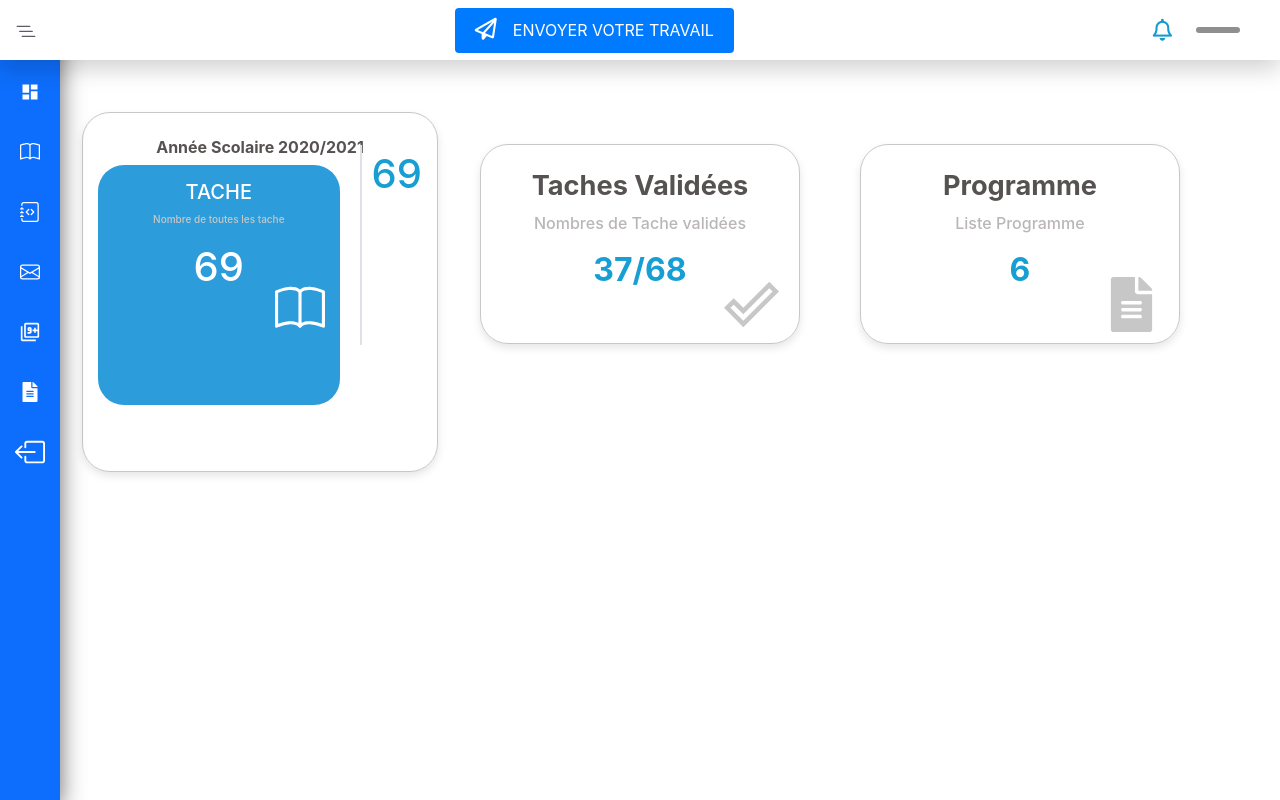
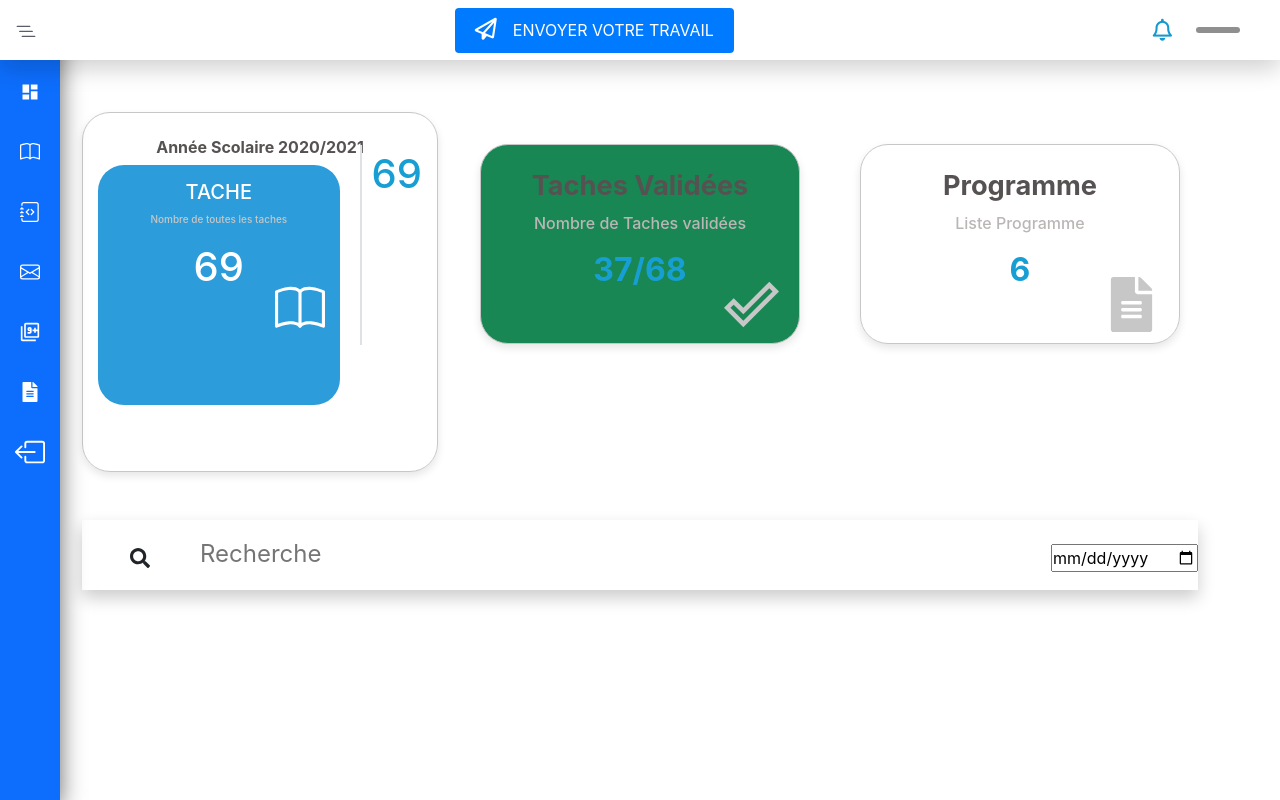
Before and after one commit to thierno-ba04/tache-21, a React (Create React App) app: page / in a window 1280 px wide. Built offline with nearby package versions, Linux system fonts and the light colour scheme.

Commit message:
first commit

```diff
--- a/src/pagesEtudiant/dashboard/DashboardEtudiant.jsx
+++ b/src/pagesEtudiant/dashboard/DashboardEtudiant.jsx
@@ -1,9 +1,10 @@
-import { Col, Container, Row } from "react-bootstrap";
-import SidebarEtudiant from "../../components/SidebarEtudiant";
-import { MdOutlineDoneOutline, MdOutlineSupervisorAccount } from "react-icons/md";
-import "./dashboard.css";
-import { FaFileAlt } from "react-icons/fa";
-import { BsBook } from "react-icons/bs";
+import React from 'react';
+import { Col, Container, Row } from 'react-bootstrap';
+import SidebarEtudiant from '../../components/SidebarEtudiant';
+import { MdOutlineDoneOutline } from 'react-icons/md';
+import './dashboard.css';
+import { FaFileAlt, FaSearch } from 'react-icons/fa';
+import { BsBook } from 'react-icons/bs';
 
 const DashboardEtudiant = () => {
   return (
@@ -16,7 +17,7 @@ const DashboardEtudiant = () => {
               <div className="div_mer">
                 <div className="div-1">
                   <h5>TACHE</h5>
-                  <p>Nombre de toutes les tache</p>
+                  <p>Nombre de toutes les taches</p>
                   <h1>69</h1>
                   <span className="icones-perso">
                     <BsBook size={50} />
@@ -30,9 +31,9 @@ const DashboardEtudiant = () => {
             </div>
           </Col>
           <Col lg={4} md={4}>
-            <div className="main-card main-card2">
+            <div className="main-card2-bg main-card2">
               <h5>Taches Validées</h5>
-              <p>Nombres de Tache validées</p>
+              <p>Nombre de Taches validées</p>
               <h4>37/68</h4>
               <span className="icones-perso2">
                 <MdOutlineDoneOutline size={55} />
@@ -50,6 +51,25 @@ const DashboardEtudiant = () => {
             </div>
           </Col>
         </Row>
+        <Row>
+          <Col md={12} className="mt-5">
+            <div className="searchdate d-flex">
+              <div className="input-search mt-4 ms-5">
+                <FaSearch size={20} />
+              </div>
+              <div className="input-search mt-4">
+                <input
+                  type="search"
+                  className="search-input"
+                  placeholder="Recherche"
+                />
+              </div>
+              <div className="mt-4 date-input-container">
+                <input type="date" />
+              </div>
+            </div>
+          </Col>
+        </Row>
       </Container>
     </div>
   );
--- a/src/pagesEtudiant/dashboard/dashboard.css
+++ b/src/pagesEtudiant/dashboard/dashboard.css
@@ -37,6 +37,11 @@
     font-weight: bold;
     font-size: 1rem;
   }
+
+  .main-card2-bg{
+    background: #198754;
+  }
+
 
   .div_mer {
     display: flex;
@@ -104,7 +109,7 @@
   }
 
   .main-card2 {
-    background: linear-gradient(180deg, #ffffff 0%, #ffffff 100%);
+    /* background: linear-gradient(180deg, #ffffff 0%, #ffffff 100%); */
     border-radius: 28px;
     margin: auto;
     margin-top: 2rem;
@@ -138,6 +143,49 @@
     font-weight: bold;
     font-size: 2rem;
   }
+
+
+
+.searchdate{
+    gap: 50px;
+    background: white;
+    box-shadow: 0 8px 16px rgba(0, 0, 0, 0.2);
+    height: 70px;
+}
+
+/* dashboard.css */
+.date-input-container {
+    margin-left: auto;
+  }
+
+
+
+.search-input {
+    border: none;
+    outline: none; /* Supprime également le contour de focus */
+  }
+
+  .search-input::placeholder {
+    font-size: 1.5rem; /* Augmente la taille du texte du placeholder */
+    }
+
+
+
+
+
+
+
+
+
+
+
+
+
+
+
+
+
+
 
   @media screen and (max-width: 320px) {
     .div-2 p {
```
